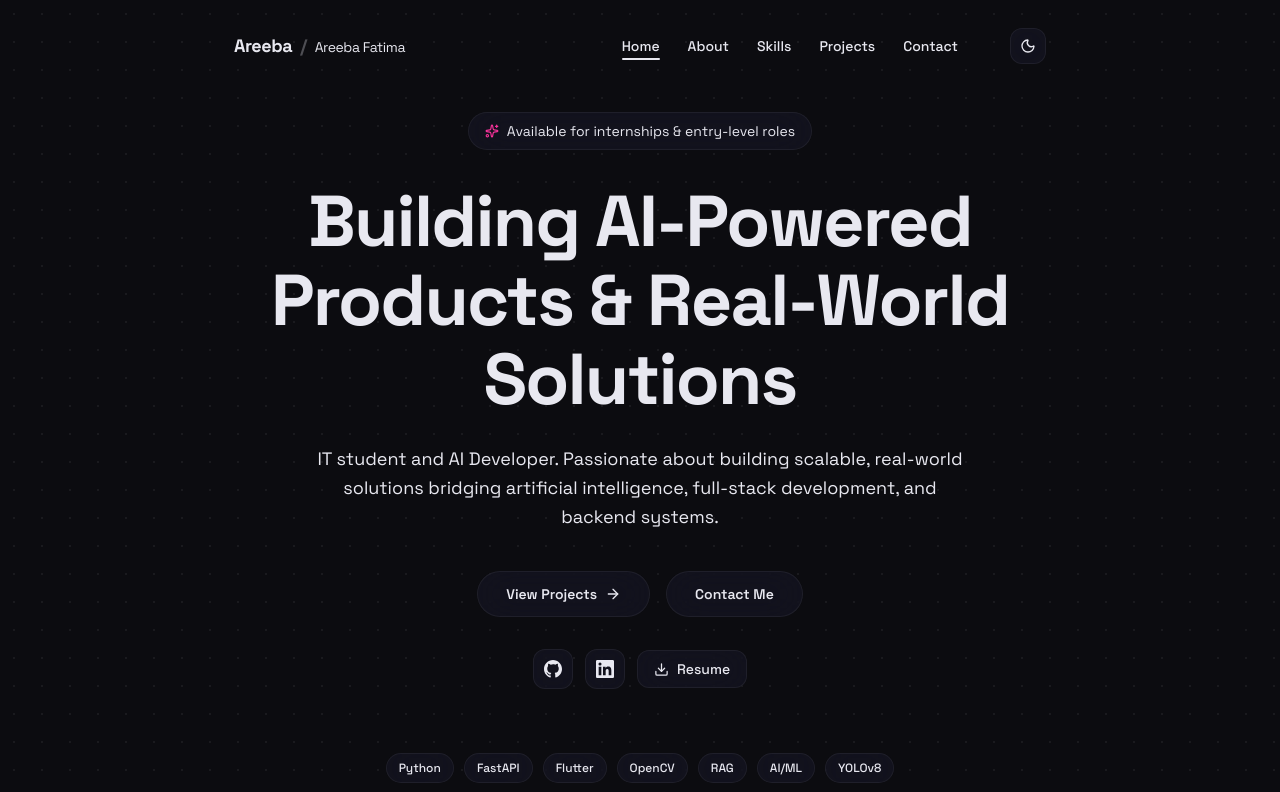
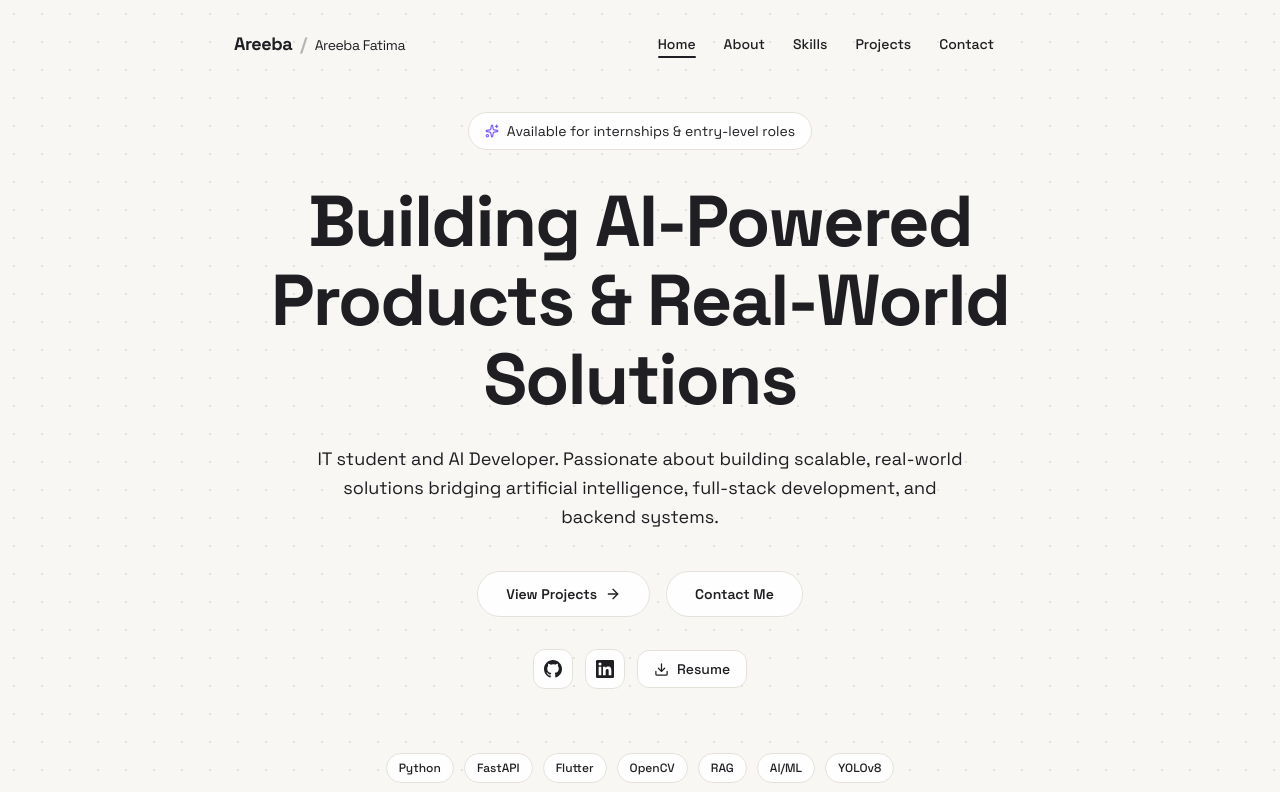
Before and after one commit to Areeebaa/portfolio, a Next.js app: page / in a window 1280 px wide. Shown: the top 792 px of the page. Built offline with nearby package versions, Linux system fonts and the light colour scheme.

Commit message:
Apply Soft Graphite and Warm Ivory redesign

```diff
--- a/src/app/globals.css
+++ b/src/app/globals.css
@@ -2,32 +2,32 @@
 
 /* ─── Color tokens ──────────────────────────────── */
 :root {
-  --bg:        #0c0c10;
-  --bg-2:      #111118;
-  --bg-card:   #141420;
-  --fg:        #e8e8f0;
-  --fg-2:      #777799;
-  --card:      rgba(20, 20, 34, 0.75);
-  --card-border: rgba(255, 255, 255, 0.06);
-  --pill:      rgba(255, 255, 255, 0.05);
-  --glow:      rgba(100, 60, 220, 0.22);
-  --accent:    #7c3aed;
-  --accent-2:  #db2777;
-  --accent-3:  #ea580c;
+  /* Backgrounds */
+  --bg:        #F8F7F4;
+  --bg-2:      #F1EFEA;
+  --bg-card:   #FFFFFF;
+
+  /* Text */
+  --fg:        #1F1F23;
+  --fg-2:      #5B5B66;
+  --fg-muted:  #8B8B95;
+
+  /* Accents */
+  --accent:    #7C5CFC;
+  --accent-hover: #9A7BFF;
+  --accent-2:  #E88BA8;
+
+  /* Borders & UI */
+  --card-border: #E4E1DA;
+  --divider:   #ECE9E2;
+  --card:      rgba(255, 255, 255, 0.85);
+  --pill:      #F1EFEA;
+
+  /* Effects */
+  --shadow-soft: rgba(31, 31, 35, 0.06);
+  --glow-subtle: rgba(124, 92, 252, 0.12);
 }
 
-/* Light mode */
-.light {
-  --bg:        #f5f5f7;
-  --bg-2:      #eeeeF4;
-  --bg-card:   #ffffff;
-  --fg:        #0d0d14;
-  --fg-2:      #6b6b8a;
-  --card:      rgba(255, 255, 255, 0.80);
-  --card-border: rgba(0,0,0,0.07);
-  --pill:      rgba(0,0,0,0.04);
-  --glow:      rgba(124, 58, 237, 0.15);
-}
 
 @theme inline {
   --color-bg:  var(--bg);
--- a/src/components/Contact.tsx
+++ b/src/components/Contact.tsx
@@ -135,7 +135,7 @@ export default function Contact() {
                   value={form.name}
                   onChange={(e) => setForm({ ...form, name: e.target.value })}
                   placeholder="Your name"
-                  className="w-full rounded-xl px-4 py-3 text-sm text-[var(--fg)] outline-none transition-all focus:ring-2 focus:ring-violet-500/40"
+                  className="w-full rounded-xl px-4 py-3 text-sm text-[var(--fg)] outline-none transition-all focus:ring-2 focus:ring-[var(--accent)]"
                   style={{ background: "var(--pill)", border: "1px solid var(--card-border)" }}
                 />
               </div>
@@ -150,7 +150,7 @@ export default function Contact() {
                   value={form.email}
                   onChange={(e) => setForm({ ...form, email: e.target.value })}
                   placeholder="your@email.com"
-                  className="w-full rounded-xl px-4 py-3 text-sm text-[var(--fg)] outline-none transition-all focus:ring-2 focus:ring-violet-500/40"
+                  className="w-full rounded-xl px-4 py-3 text-sm text-[var(--fg)] outline-none transition-all focus:ring-2 focus:ring-[var(--accent)]"
                   style={{ background: "var(--pill)", border: "1px solid var(--card-border)" }}
                 />
               </div>
@@ -165,7 +165,7 @@ export default function Contact() {
                   value={form.message}
                   onChange={(e) => setForm({ ...form, message: e.target.value })}
                   placeholder="Tell me what you're working on..."
-                  className="w-full rounded-xl px-4 py-3 text-sm text-[var(--fg)] outline-none resize-none transition-all focus:ring-2 focus:ring-violet-500/40"
+                  className="w-full rounded-xl px-4 py-3 text-sm text-[var(--fg)] outline-none resize-none transition-all focus:ring-2 focus:ring-[var(--accent)]"
                   style={{ background: "var(--pill)", border: "1px solid var(--card-border)" }}
                 />
               </div>
@@ -173,8 +173,8 @@ export default function Contact() {
               <button
                 type="submit"
                 disabled={status === "loading"}
-                className="shine w-full py-3 rounded-xl font-semibold text-sm text-white flex items-center justify-center gap-2 transition-all hover:-translate-y-0.5 disabled:opacity-60 disabled:cursor-not-allowed"
-                style={{ background: "linear-gradient(135deg, #8a2be2, #ff69b4)" }}
+                className="shine w-full py-3 rounded-xl font-semibold text-sm text-white flex items-center justify-center gap-2 transition-all hover:-translate-y-0.5 hover:bg-[var(--accent-hover)] disabled:opacity-60 disabled:cursor-not-allowed"
+                style={{ background: "var(--accent)" }}
               >
                 {status === "loading" ? (
                   <>
--- a/src/components/Hero.tsx
+++ b/src/components/Hero.tsx
@@ -18,7 +18,7 @@ export default function Hero() {
         transition={{ delay: 0.1, duration: 0.5 }}
         className="mb-8 inline-flex items-center gap-2 glass rounded-full px-4 py-2 text-sm text-[var(--fg2)]"
       >
-        <Sparkles size={14} className="text-pink-500" />
+        <Sparkles size={14} className="text-[var(--accent)]" />
         Available for internships & entry-level roles
       </motion.div>
 
--- a/src/components/Navbar.tsx
+++ b/src/components/Navbar.tsx
@@ -1,7 +1,6 @@
 "use client";
 import { useState, useEffect } from "react";
-import { Menu, X, Sun, Moon } from "lucide-react";
-import { useTheme } from "@/components/ThemeProvider";
+import { Menu, X } from "lucide-react";
 
 const links = [
   { href: "#hero", label: "Home" },
@@ -12,7 +11,6 @@ const links = [
 ];
 
 export default function Navbar() {
-  const { theme, toggle } = useTheme();
   const [open, setOpen] = useState(false);
   const [scrolled, setScrolled] = useState(false);
   const [active, setActive] = useState("#hero");
@@ -74,15 +72,8 @@ export default function Navbar() {
           ))}
         </nav>
 
-        {/* Theme Toggle + Mobile Hamburger */}
-        <div className="flex items-center gap-2 ml-2">
-          <button
-            onClick={toggle}
-            className="glass w-9 h-9 rounded-xl flex items-center justify-center text-[var(--fg2)] hover:text-[var(--fg)] transition-colors duration-200 focus:outline-none"
-            aria-label="Toggle theme"
-          >
-            {theme === "dark" ? <Sun size={16} /> : <Moon size={16} />}
-          </button>
+        {/* Mobile Hamburger */}
+        <div className="flex items-center ml-2">
           <button
             onClick={() => setOpen(!open)}
             className="glass w-9 h-9 rounded-xl flex items-center justify-center md:hidden text-[var(--fg2)] hover:text-[var(--fg)] transition-colors duration-200 focus:outline-none"
```
